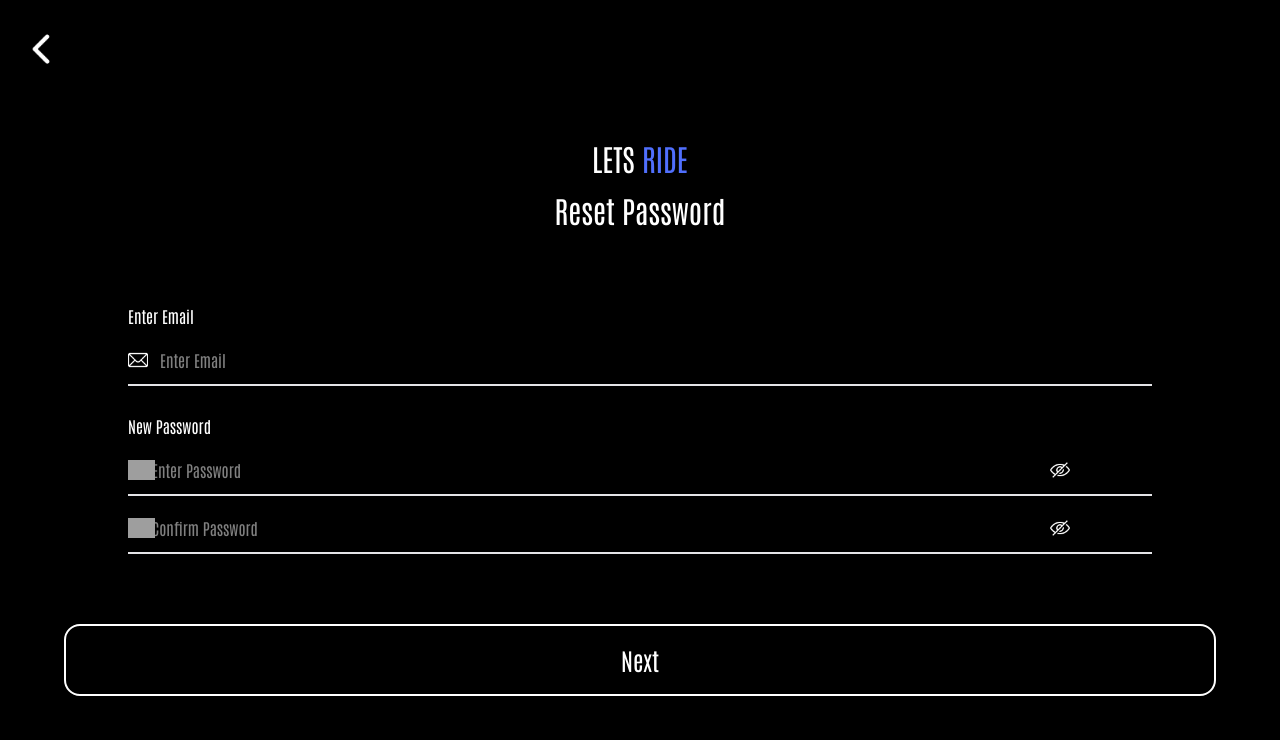
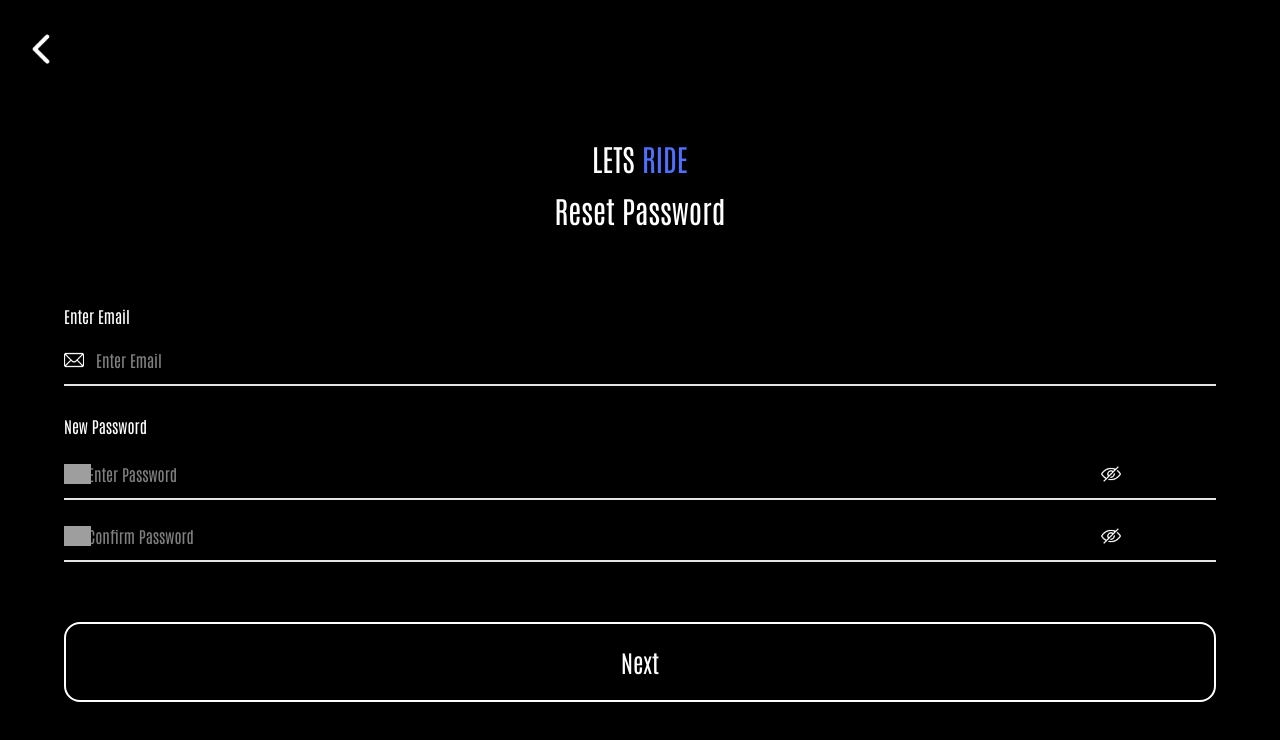
Before and after one commit to Chottcodes/lets_ride_fullstack, a Next.js app: page /pages/resetpassword in a window 1280 px wide. Shown: the top 740 px of the page. Built offline with nearby package versions, Linux system fonts and the light colour scheme; grey boxes are pictures that could not be loaded.

Commit message:
update to styles

```diff
--- a/src/app/pages/resetpassword/page.tsx
+++ b/src/app/pages/resetpassword/page.tsx
@@ -10,7 +10,7 @@ const page = () => {
     console.log("hello");
   };
   return (
-    <div className="w-full h-screen ">
+    <div className="w-full h-screen fixed">
       <div className="h-[5%] w-full mt-6 pl-4">
         <BackButtonComponent onClick={handleOnClick} />
       </div>
@@ -20,11 +20,15 @@ const page = () => {
         </h1>
         <h5>Reset Password</h5>
       </div>
-      <div className="w-full  h-[40%] flex justify-center">
-        <EmailAndPassword />
+      <div className="w-full flex flex-col justify-center items-center">
+        <div className="w-[90%] h-[40%] flex justify-center">
+          <EmailAndPassword />
+        </div>
       </div>
-      <div className="w-[90%] h-[9%] m-auto">
-        <PrimaryButton buttonText="Next" isBackgroundDark={isDark} />
+      <div className="w-full h-[10%] flex items-center justify-center mt-15">
+        <div className="w-[90%] h-full">
+          <PrimaryButton buttonText="Next" isBackgroundDark={isDark} />
+        </div>
       </div>
     </div>
   );
--- a/src/components/EmailAndPassword.tsx
+++ b/src/components/EmailAndPassword.tsx
@@ -11,7 +11,7 @@ interface InputProps {
 
 const EmailAndPassword = () => {
   return (
-    <div className="w-[80%] h-full text-white flex flex-col gap-7 ">
+    <div className="w-full h-full text-white flex flex-col gap-7 ">
       <div className="w-full flex flex-col gap-5">
         <div className="">
           <h2>Enter Email</h2>
@@ -29,8 +29,8 @@ const EmailAndPassword = () => {
           />
         </div>
       </div>
-      <div className="w-full h-[70%]">
-        <div className="w-full flex flex-col gap-5">
+      <div className="w-full h-full">
+        <div className="w-full flex flex-col gap-6">
           <div className="">
 
             <h2>New Password</h2>
```
